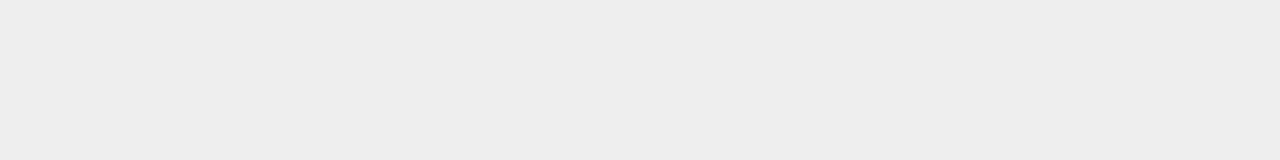
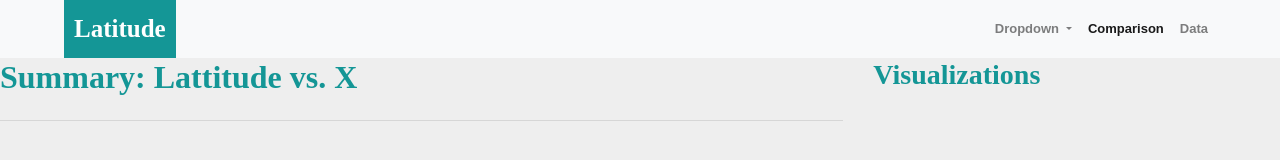
Before and after one commit to Tman2111/Web-Design-Challenge, a plain HTML site: page index.html in a window 1280 px wide. Drawn offline with nearby package versions, Linux system fonts and the light colour scheme.

Commit message:
index body

```diff
--- a/index.html
+++ b/index.html
@@ -10,3 +10,48 @@
     <link rel="stylesheet" type="text/css" href="style.css">
     <title>Weather Dashboard</title>
 </head>
+
+
+<body>
+    <nav class="navbar navbar-expand-lg navbar-light bg-light">
+        <a class="navbar-brand" href="#">Latitude</a>
+        <button class="navbar-toggler" type="button" data-toggle="collapse" data-target="#navbarSupportedContent" aria-controls="navbarSupportedContent" aria-expanded="false" aria-label="Toggle navigation">
+            <span class="navbar-toggler-icon"></span>
+        </button>
+
+        <div class="collapse navbar-collapse" id="navbarSupportedContent">
+            <ul class="navbar-nav mr-auto">
+            <li class="nav-item dropdown">
+                <a class="nav-link dropdown-toggle" href="#" id="navbarDropdown" role="button" data-toggle="dropdown" aria-haspopup="true" aria-expanded="false">
+                Dropdown
+                </a>
+                <div class="dropdown-menu" aria-labelledby="navbarDropdown">
+                <a class="dropdown-item" href="#">Max Temperature</a>
+                <a class="dropdown-item" href="#">Humidity</a>
+                <a class="dropdown-item" href="#">Cloudiness</a>
+                <a class="dropdown-item" href="#">Wind Speed</a>
+                </div>
+            </li>
+            <li class="nav-item active">
+                <a class="nav-link" href="#">Comparison<span class="sr-only">(current)</span></a>
+            </li>
+            <li class="nav-item">
+                <a class="nav-link" href="#">Data</a>
+            </li>
+            </ul>
+        </div>
+    </nav>
+
+    <div class="row">
+        <div class="col-8">
+            <h2 class="text-left">Summary: Lattitude vs. X</h2>
+            <hr class="my-4">
+        </div>
+
+        <div class="col-4">
+            <h3 class="text-left">Visualizations</h3>
+        </div>
+    </div>
+
+
+</body>
```
